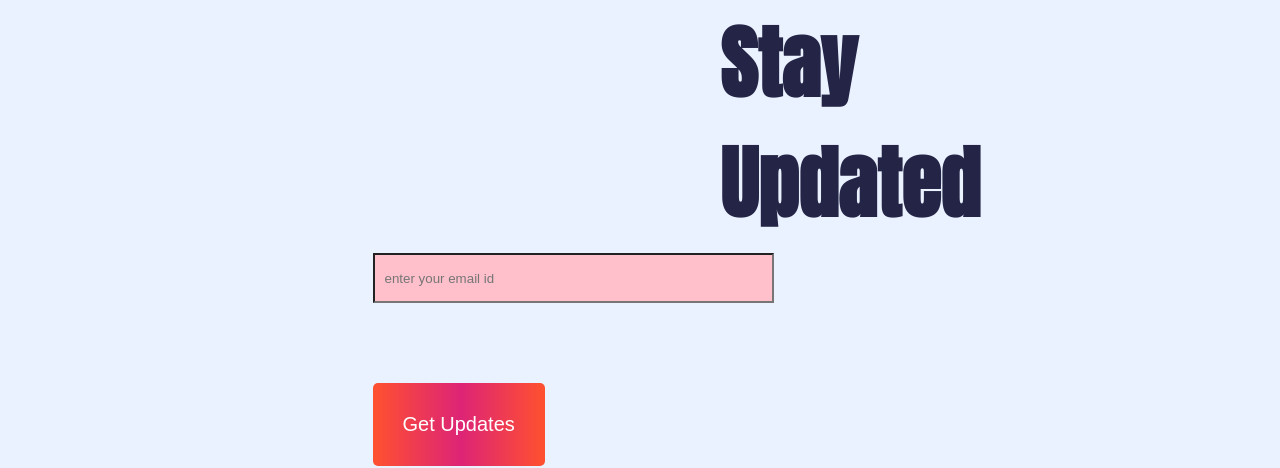
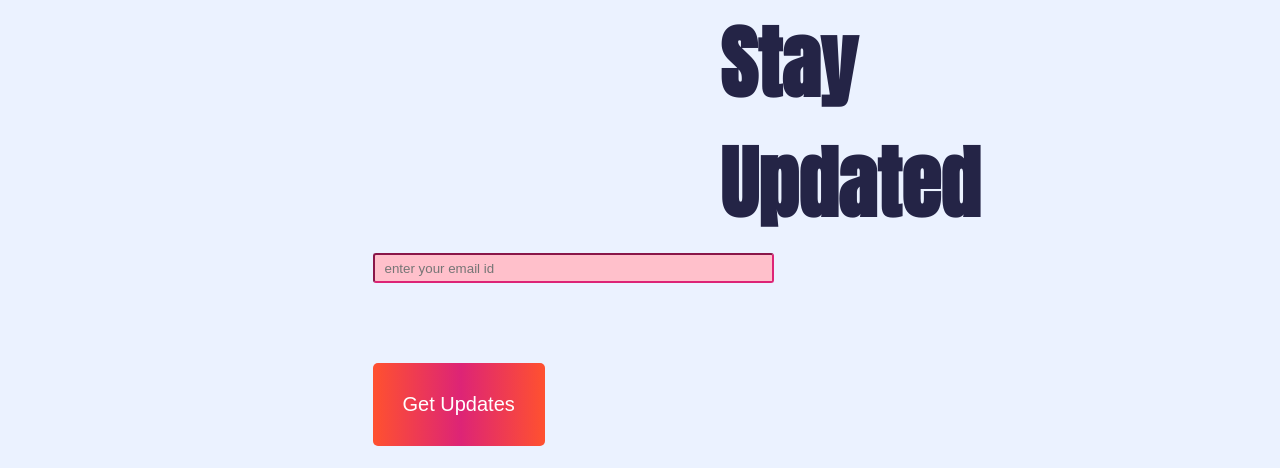
Before and after one commit to vaishnavibhaskara/zomato-landing-page-one, a plain HTML site: page index.html in a window 1280 px wide. Shown: the part 2040-2508 px from the top of the page. Drawn offline with Linux system fonts and the light colour scheme; a web font is replaced by a local one.

Commit message:
next commit

```diff
--- a/style.css
+++ b/style.css
@@ -178,8 +178,9 @@ body{
 }
 
 .updates__email{
-    color: #dd2476;
+    border-color: #dd2476;
     background-color:pink;
+    border-radius: 3px;
     width: 170px;
     height: 30px;
     margin: 0 15px;
@@ -388,6 +389,7 @@ body{
     }
 
     .updates__email{
+        border-color: pu
         height: 50px;
         margin-bottom: 60px;
     }
```
